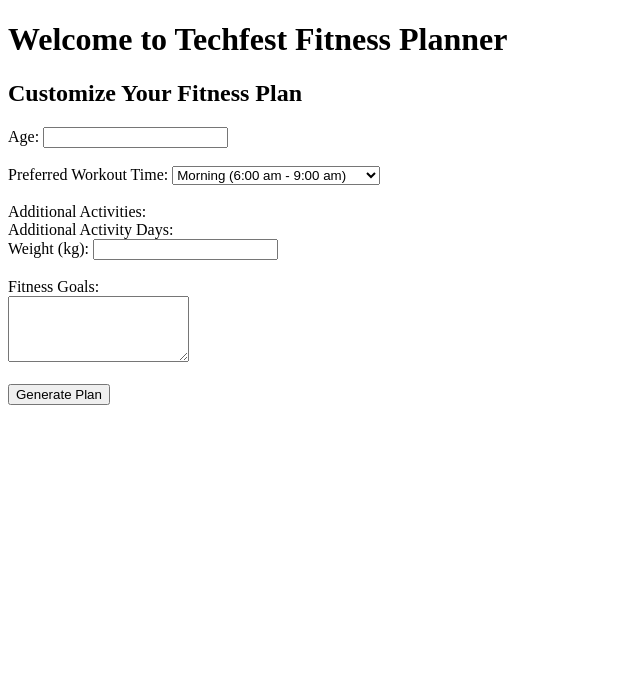
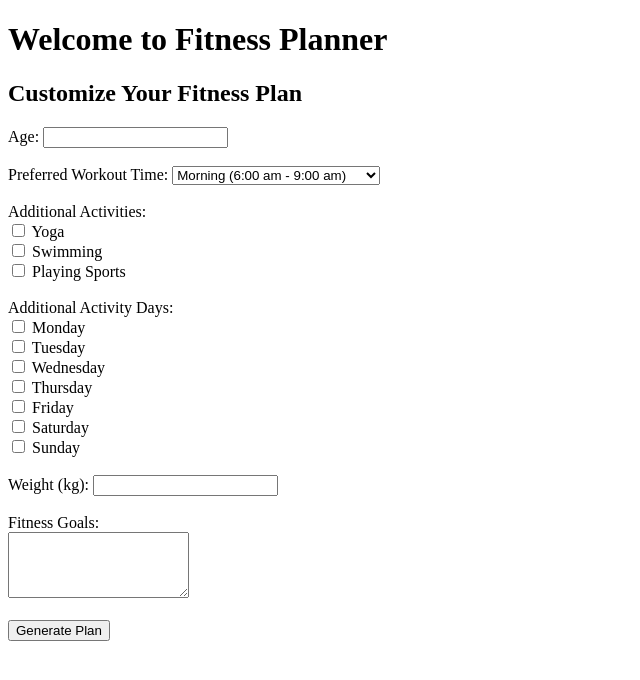
Before and after one commit to YashKamathe/temp, a plain HTML site: page index.html in a window 1280 px wide. Shown: the whole page, without its empty margins (0-640 px from the left). Drawn offline with Linux system fonts and the light colour scheme.

Commit message:
Update index.html

```diff
--- a/index.html
+++ b/index.html
@@ -3,11 +3,11 @@
 <head>
     <meta charset="UTF-8">
     <meta name="viewport" content="width=device-width, initial-scale=1.0">
-    <title>Techfest Fitness Planner</title>
+    <title>Fitness Planner</title>
 </head>
 <body>
     <header>
-        <h1>Welcome to Techfest Fitness Planner</h1>
+        <h1>Welcome to Fitness Planner</h1>
     </header>
     <main>
         <section id="input-section">
@@ -24,10 +24,28 @@
                 </select><br><br>
 
                 <label>Additional Activities:</label><br>
-                <!-- Add checkboxes for additional activities -->
+                <input type="checkbox" id="yoga" name="activities" value="Yoga">
+                <label for="yoga">Yoga</label><br>
+                <input type="checkbox" id="swimming" name="activities" value="Swimming">
+                <label for="swimming">Swimming</label><br>
+                <input type="checkbox" id="sports" name="activities" value="Playing Sports">
+                <label for="sports">Playing Sports</label><br><br>
 
                 <label for="activity-days">Additional Activity Days:</label><br>
-                <!-- Add checkboxes for activity days -->
+                <input type="checkbox" id="monday" name="activity-days" value="Monday">
+                <label for="monday">Monday</label><br>
+                <input type="checkbox" id="tuesday" name="activity-days" value="Tuesday">
+                <label for="tuesday">Tuesday</label><br>
+                <input type="checkbox" id="wednesday" name="activity-days" value="Wednesday">
+                <label for="wednesday">Wednesday</label><br>
+                <input type="checkbox" id="thursday" name="activity-days" value="Thursday">
+                <label for="thursday">Thursday</label><br>
+                <input type="checkbox" id="friday" name="activity-days" value="Friday">
+                <label for="friday">Friday</label><br>
+                <input type="checkbox" id="saturday" name="activity-days" value="Saturday">
+                <label for="saturday">Saturday</label><br>
+                <input type="checkbox" id="sunday" name="activity-days" value="Sunday">
+                <label for="sunday">Sunday</label><br><br>
 
                 <label for="weight">Weight (kg):</label>
                 <input type="number" id="weight" name="weight" required><br><br>
```
